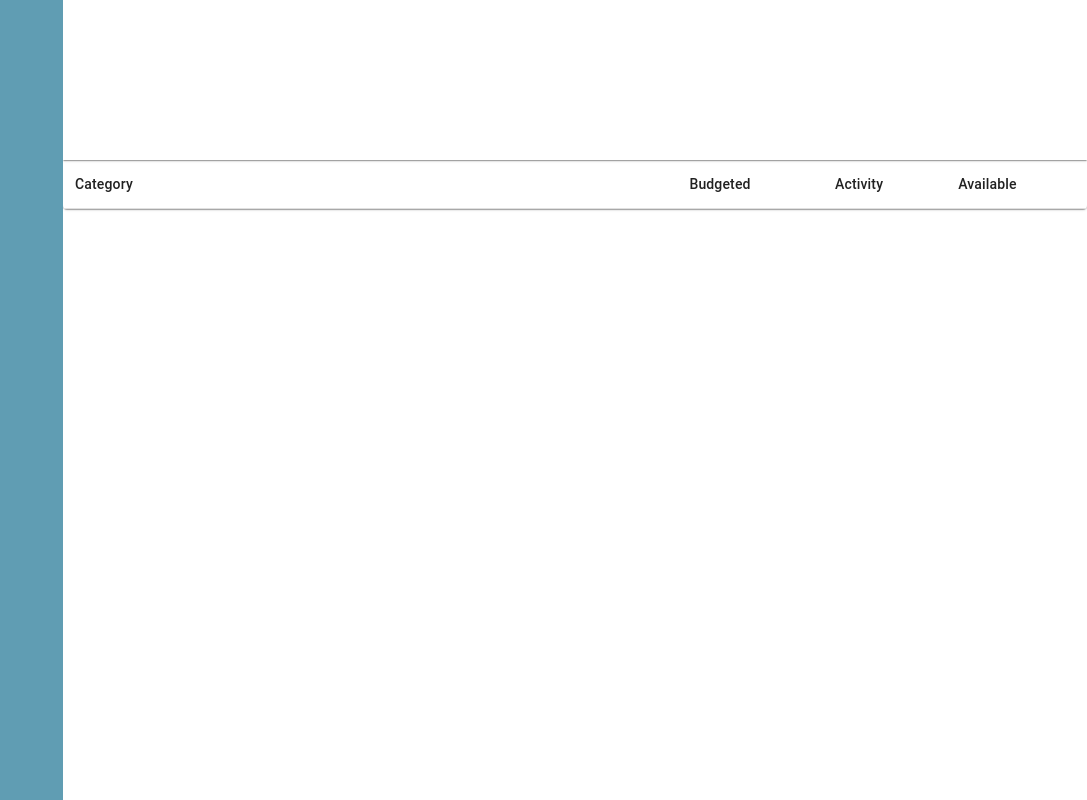
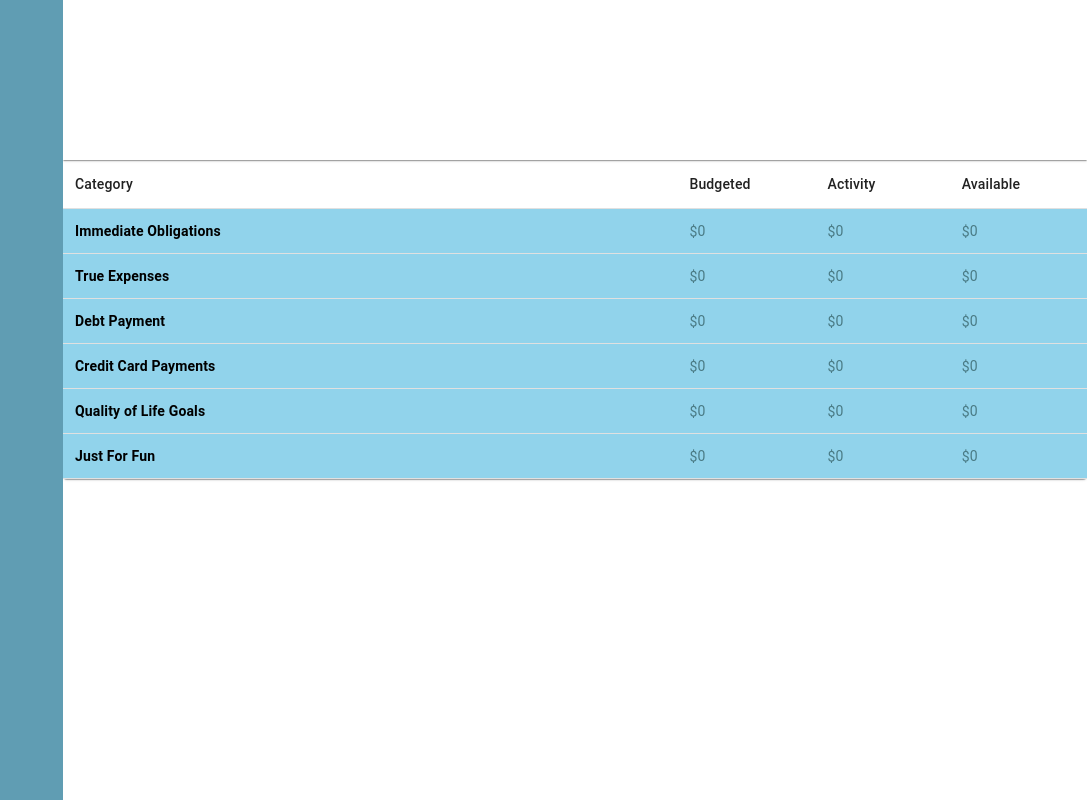
Before and after one commit to jesusriv/budget-app-react, a React (Create React App) app: page / in a window 1280 px wide. Shown: the whole page, without its empty margins (193-1280 px from the left). Built offline with nearby package versions, Linux system fonts and the light colour scheme; no server answers.

Commit message:
table data reflects subcategories from database. other calculations

```diff
--- a/src/molecules/CategoryBody/CategoryBody.tsx
+++ b/src/molecules/CategoryBody/CategoryBody.tsx
@@ -7,49 +7,109 @@ import {
 } from '@material-ui/core';
 
 import SubCells from '../../molecules/SubCells/SubCells';
+import customTheme from '../../theme/CustomTheme/CustomTheme';
 
 interface BodyProps {
-    category: String,
-    subCategories: {
+    category: {
         name: String,
+        id: number
+    },
+    budget: number
+}
+
+interface BodyState {
+    subs: {
+        id: number,
+        name: String,
+        category: {
+            id: number,
+            name: String
+        },
         budgeted: number,
         available: number,
         activity: number,
-    }[]
+    }[],
+    subElements: JSX.Element[],
+    budget: Object,
+    activity: number,
+    available: number,
+    budgeted: number
 }
 
-const CategoryBody: React.FC<BodyProps> = (props: BodyProps) => {
+export default class CategoryBody extends React.Component<BodyProps, BodyState> {
+    constructor(props: BodyProps) {
+        super(props);
+        this.state = {
+            subs: [],
+            subElements: [],
+            budget: {},
+            activity: 0,
+            available: 0,
+            budgeted: 0
+        }
+    }
+    componentDidMount = async () => {
+        this.renderSubs()
+    }
 
-    const { category, subCategories } = props;
+    public renderSubs = async () => {
+        const response = await fetch(`/api/budget/${this.props.budget}`, {
+            method: "GET"
+        });
+        const budget = await response.json();
+        this.setState({subs: budget.subCategories});
 
-    const subs = subCategories.map(sub => {
-        return  <TableRow key={sub.name.toString()}>
-                    <TableCell>{sub.name}</TableCell>
-                    <SubCells type="budgeted" amount={sub.budgeted} />
-                    <SubCells type="activity" amount={sub.activity} />
-                    <SubCells type="available" amount={sub.available} />
-                </TableRow>
-    })
+        this.setState({subElements: []});
+        let subToUse = this.state.subs.filter(sub => {
+            if (sub.category.id) {
+                return (sub.category.id - 1) === this.props.category.id;
+            }
+            return (+sub.category - 1) === this.props.category.id;
+        });
+        const subElements = subToUse.map(sub => {
+            this.setState(prevState => ({
+                available: prevState.available + sub.available,
+                activity: prevState.activity + sub.activity,
+                budgeted: prevState.budgeted + sub.budgeted,
+            }));
+            return  <TableRow key={sub.id} id={`${sub.id}`}>
+                        <TableCell>{sub.name}</TableCell>
+                        <SubCells refresh={this.renderSubs}  subId={sub.id} type="budgeted" amount={sub.budgeted} />
+                        <SubCells refresh={this.renderSubs}  subId={sub.id} type="activity" amount={sub.activity} />
+                        <SubCells refresh={this.renderSubs}  subId={sub.id} type="available" amount={sub.available} />
+                    </TableRow>
+        });
+        this.setState({subElements: subElements});
+    }
+
+    render() {
+
+    const { category } = this.props;
     return (
         <TableBody>
-            <TableRow>
-                <TableCell style={{color: "black", fontWeight: "bold"}}>{category}</TableCell>
+            <TableRow style={{backgroundColor: `${customTheme.palette.primary.light}`}}>
+                <TableCell style={{color: "black", fontWeight: "bold"}}>{category.name}</TableCell>
                 <SubCells
                     type="Budgeted"
-                    amount={0.00}
+                    amount={this.state.budgeted}
+                    subId={0}
+                    color={`${customTheme.palette.primary.dark}`}
                 />
                 <SubCells
                     type="Activity"
-                    amount={0.00}
+                    amount={this.state.activity}
+                    subId={0}
+                    color={`${customTheme.palette.primary.dark}`}
                 />
                 <SubCells
                     type="Available"
-                    amount={0.00}
+                    amount={this.state.available}
+                    subId={0}
+                    color={`${customTheme.palette.primary.dark}`}
                 />
             </TableRow>
-            { subs }
+            { this.state.subElements }
         </TableBody>
     );
+    }
 }
-
-export default CategoryBody;
--- a/src/molecules/CategoryTable/CategoryTable.tsx
+++ b/src/molecules/CategoryTable/CategoryTable.tsx
@@ -17,6 +17,7 @@ interface TableProps {
 interface TableState {
     mainCategories: String[],
     subCategories: {
+        id: number,
         name: String,
         budgeted: number,
         available: number,
@@ -25,8 +26,7 @@ interface TableState {
             id: number
         }
     }[],
-    components: JSX.Element[],
-    budget: Object
+    components: JSX.Element[]
 }
 
 export default class CategoryTable extends React.Component<TableProps, TableState> {
@@ -36,43 +36,29 @@ export default class CategoryTable extends React.Component<TableProps, TableStat
         this.state = {
             mainCategories: ['Immediate Obligations', 'True Expenses', 'Debt Payment', 'Credit Card Payments', 'Quality of Life Goals', 'Just For Fun'],
             subCategories: [],
-            budget: {},
             components: []
         }
     }
 
     async componentDidMount() {
-        console.log("dddd");
-        const response = await fetch(`/api/budget/${this.props.budget}`,{
-            method: "GET"
-        });
-        const budget = await response.json();
-        this.state.budget = budget;
-
-        this.setState({subCategories: budget.subCategories})
-        this.makeComponentList();
+        this.setComponentsList();
     }
 
-    public makeComponentList = () => {
+    public setComponentsList = () => {
         let categories = [...this.state.mainCategories];
-        let subCategories = [...this.state.subCategories];
         let componentList: JSX.Element[] = [];
 
         categories.map((category: String) => {
-            let subsToSend = subCategories.filter(sub => {
-                if (sub.category.id) {
-                    return (sub.category.id - 1) === categories.indexOf(category)
-                }
-                return (+sub.category - 1) === categories.indexOf(category);
-            });
-            return componentList.push(<CategoryBody key={category.toString()} subCategories={subsToSend} category={category} />)
+            let cat = {
+                name: category,
+                id: categories.indexOf(category)
+            }
+            return componentList.push(<CategoryBody key={categories.indexOf(category)} budget={this.props.budget} category={cat} />)
         })
 
         this.setState({components: [...componentList]});
     }
-
     render() {
-
         return (
             <Table>
                 <TableHead>
--- a/src/molecules/SubCells/SubCells.tsx
+++ b/src/molecules/SubCells/SubCells.tsx
@@ -1,4 +1,4 @@
-import React, {ChangeEvent} from 'react';
+import React from 'react';
 
 import {
     TableCell,
@@ -8,7 +8,10 @@ import {
 
 interface SubProps {
     type: String,
-    amount: number
+    amount: number,
+    subId: number,
+    refresh?: Function,
+    color?: string
 }
 
 type SubState = {
@@ -25,25 +28,45 @@ export default class SubCells extends React.Component<SubProps, SubState> {
             clicked: false
         }
     }
+
     public clicked = () => {
+        if (this.props.type === 'budgeted') {
             this.setState(prevState => ({
                 clicked: !prevState.clicked
             }));
+        }
     }
 
     public handleChange = (event: React.ChangeEvent<HTMLInputElement>) => {
         this.setState({ amount: +event.currentTarget.value});
     }
 
-    public handleSubmit = (event: React.FormEvent<HTMLFormElement>) => {
+    public handleSubmit =  async (event: React.FormEvent<HTMLFormElement>) => {
+        const { amount } = this.state;
         event.preventDefault();
         this.setState(prevState => ({
-            clicked: !prevState.clicked,
-            amount: prevState.amount
+            clicked: !prevState.clicked
         }));
+
+        await fetch(`/api/subcategory/update/budgeted/${this.props.subId}`, {
+            method: "POST",
+            mode: 'cors',
+            headers: {
+                'Accept': 'application/json',
+                'Content-Type': 'application/json'
+            },
+            body: JSON.stringify({amount: amount})
+        });
+        if (this.props.refresh) {
+            this.props.refresh();
+        }
     }
 
     render() {
+        let color = '#44444';
+        if (this.props.color) {
+            color = this.props.color;
+        }
         const { clicked, amount } = this.state;
         const { type } = this.props;
         if (clicked) {
@@ -74,7 +97,7 @@ export default class SubCells extends React.Component<SubProps, SubState> {
             )
         }
         return (
-            <TableCell style={{width: "10rem"}} onClick={this.clicked}>${amount}</TableCell>
+            <TableCell style={{width: "10rem", color: `${color}`}} onClick={this.clicked}>${this.props.amount}</TableCell>
         );
     }
 };
--- a/src/pages/Login/Login.tsx
+++ b/src/pages/Login/Login.tsx
@@ -20,7 +20,6 @@ export default class Login extends React.Component<{}, LoginState> {
 
     public handleSubmit = (e: React.FormEvent<HTMLFormElement>) => {
         e.preventDefault();
-        console.log('clicked');
     }
 
     public handleChange = (name: keyof LoginState, event: React.FormEvent<HTMLInputElement>) => {
--- a/src/theme/CustomTheme/CustomTheme.tsx
+++ b/src/theme/CustomTheme/CustomTheme.tsx
@@ -3,11 +3,12 @@ import { createMuiTheme } from '@material-ui/core';
 const primary = "#609db3";
 const lightprimary = "#91d3eb";
 const secondary = "#b07663";
+const dark = "#4a7b85";
 
 const customTheme = createMuiTheme({
     palette: {
-        primary: {main: primary, light: lightprimary},
-        secondary: {main: secondary}
+        primary: {main: primary, light: lightprimary, dark: dark},
+        secondary: {main: secondary},
     },
     overrides: {
         MuiInput: {
```
Lines whose indentation alone changed are shown as unchanged.
